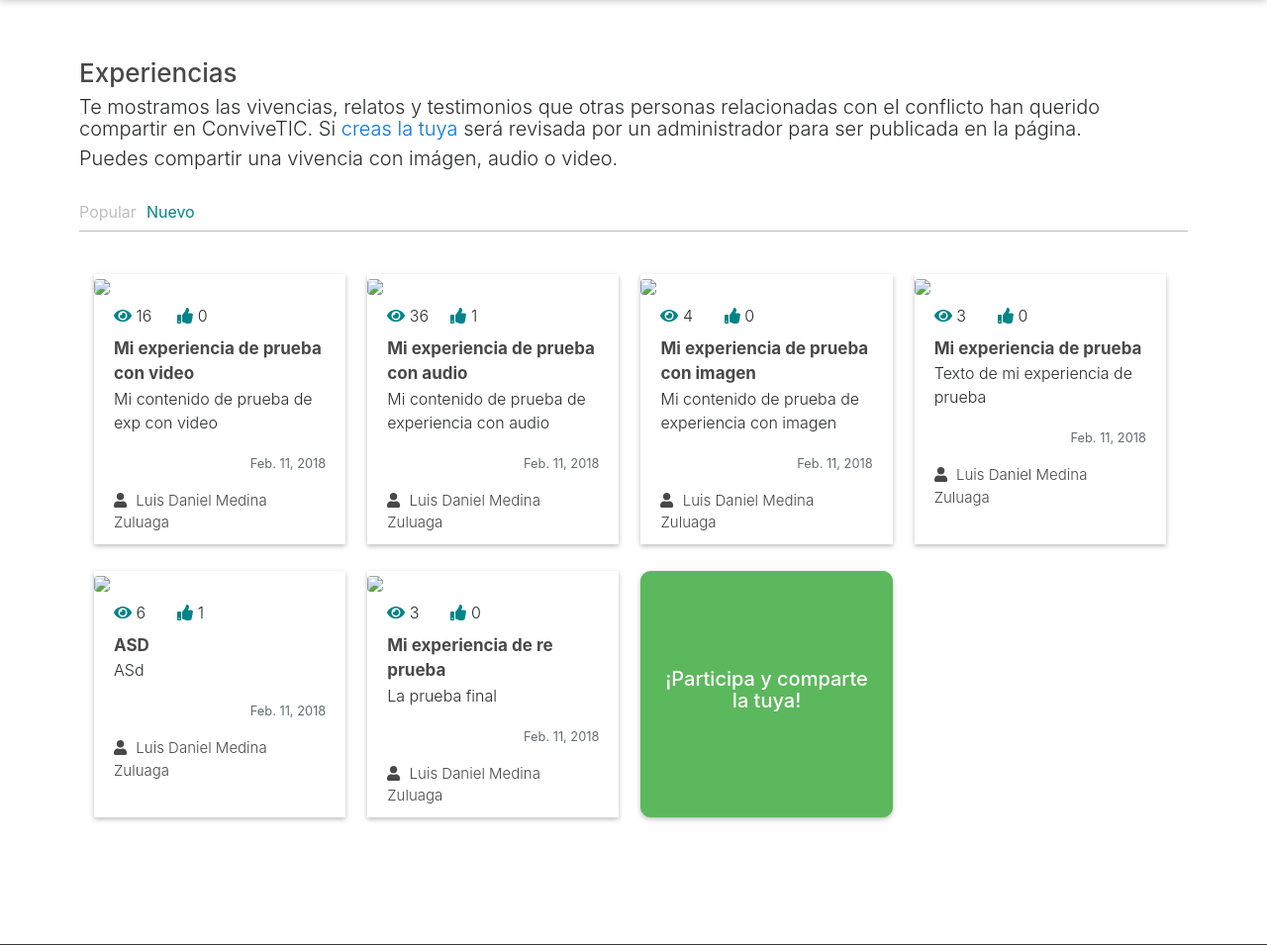
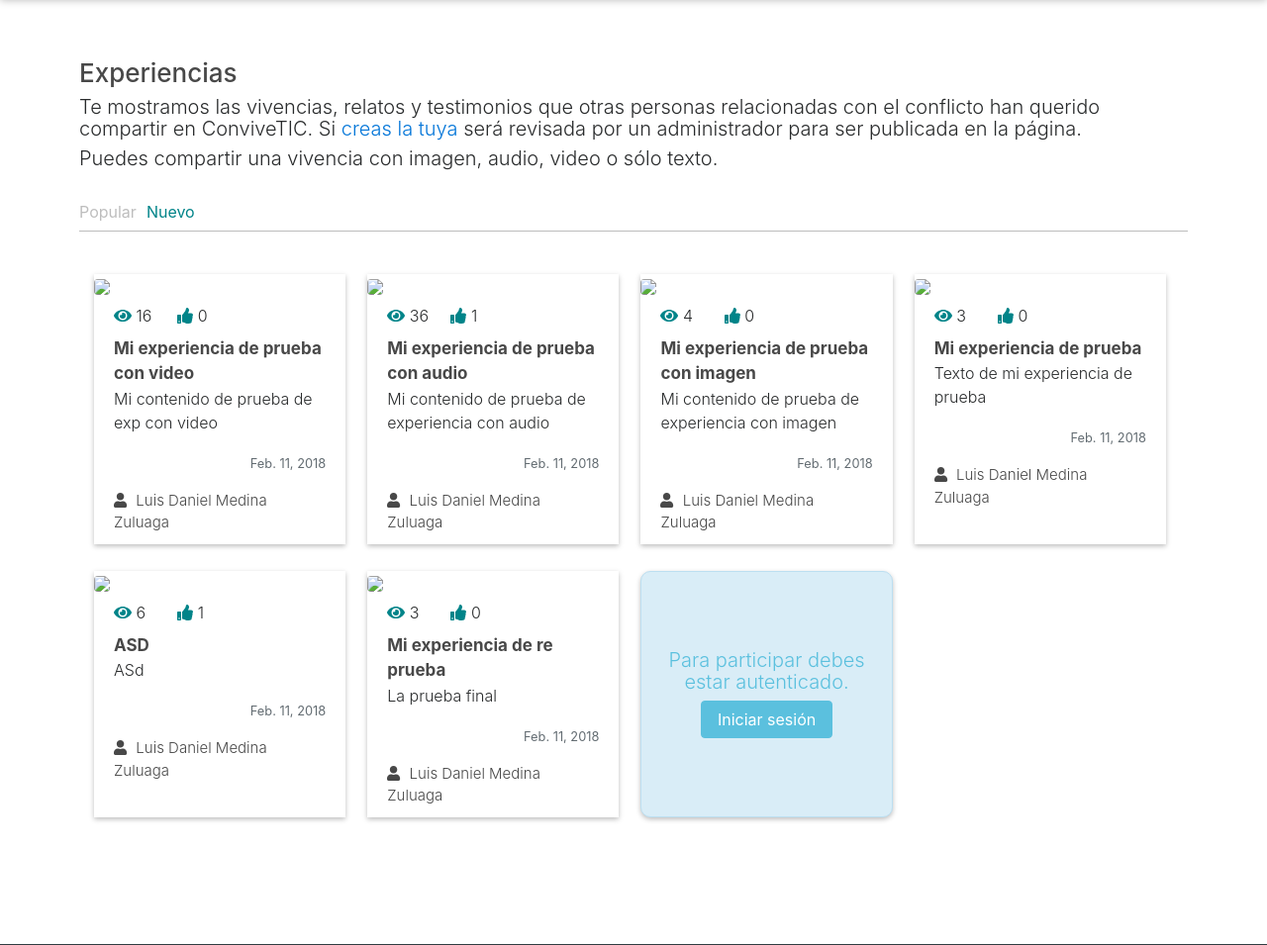
Before and after one commit to lu1sd4/convivetic, a Django app: page /experiences in a window 1280 px wide. Shown: the part 265-1220 px from the top of the page at 99% size. Run offline with Django 3.2, Linux system fonts and the light colour scheme; data comes from the database, SQL or seed files in the repository; both versions use the stored data as it was after the commit; parts of the project's set-up code (start-up, migrations or seed data) failed here and were passed over; some libraries are stand-ins or nearby versions.

Commit message:
Mas cosas

```diff
--- a/app/static/app/layouts/experiences.styl
+++ b/app/static/app/layouts/experiences.styl
@@ -22,6 +22,11 @@
 
 		.exp-section-subtitle
 			font-weight 300
+
+		.exp-login-inv
+			margin-top 1rem
+			width 90%
+			max-width 500px
 
 		.exp-footer
 			display flex
@@ -147,8 +152,11 @@
 					padding 1rem
 					white-space normal
 					color white
-					&:hover
+					margin-bottom 0
+					&.btn-success:hover
 						color white
 						background-color #3bab3b99
 						border-color #3bab3b99
 						border-width 3px
+					.inv-text
+						font-weight 300
--- a/app/static/app/style.css
+++ b/app/static/app/style.css
@@ -1755,6 +1755,11 @@ progress {
 .exp-section .exp-gra-c .exp-section-subtitle {
   font-weight: 300;
 }
+.exp-section .exp-gra-c .exp-login-inv {
+  margin-top: 1rem;
+  width: 90%;
+  max-width: 500px;
+}
 .exp-section .exp-gra-c .exp-footer {
   display: flex;
   justify-content: center;
@@ -1884,12 +1889,16 @@ progress {
   padding: 1rem;
   white-space: normal;
   color: #fff;
-}
-.exp-section .exp-gra-c .experiences-c .experience.exp-invitation:hover {
+  margin-bottom: 0;
+}
+.exp-section .exp-gra-c .experiences-c .experience.exp-invitation.btn-success:hover {
   color: #fff;
   background-color: rgba(59,171,59,0.6);
   border-color: rgba(59,171,59,0.6);
   border-width: 3px;
+}
+.exp-section .exp-gra-c .experiences-c .experience.exp-invitation .inv-text {
+  font-weight: 300;
 }
 .exp-d-c {
   display: flex;
--- a/app/templates/app/experiences.html
+++ b/app/templates/app/experiences.html
@@ -8,7 +8,8 @@
 		<div class="exp-gra-c">
 			<h3 class="border exp-section-title">Experiencias</h3>
 			<h5 class="exp-section-subtitle">Te mostramos las vivencias, relatos y testimonios que otras personas relacionadas con el conflicto han querido compartir en ConviveTIC. Si <a href="{% url 'experiences_create' %}">creas la tuya</a> será revisada por un administrador para ser publicada en la página.</h5>
-			<h5 class="exp-section-subtitle">Puedes compartir una vivencia con imágen, audio o video.</h5>
+			<h5 class="exp-section-subtitle">Puedes compartir una vivencia con imagen, audio, video o sólo texto.</h5>
+
 			<div class="filter-section">
 	 			<ul>
 	 				<li {% if order == 'popular' %} class="active" {% endif %}><a href="{% url 'experiences-ordered' 'popular' %}">Popular</a></li>
@@ -47,9 +48,18 @@
 
 				{% endfor %}
 
-				<a class="experience exp-invitation btn btn-success" href="{% url 'experiences_create' %}">
-					<h5 class="inv-text">¡Participa y comparte la tuya!</h5>
-				</a>
+				{% if request.user.is_authenticated %}
+					<a class="experience exp-invitation btn btn-success" href="{% url 'experiences_create' %}">
+						<h5 class="inv-text">¡Participa y comparte la tuya!</h5>
+					</a>
+				{% else %}
+					<div class="experience exp-invitation alert alert-info">
+						<div class="text-center">
+							<h5 class="inv-text text-info">Para participar debes estar autenticado.</h5>
+							<a class="btn btn-info" href="{% url 'login' %}?next=/experiences">Iniciar sesión</a>
+						</div>
+					</div>
+				{% endif %}
 
 			</div>
 
```
Also changed, not shown: db.sqlite3.
